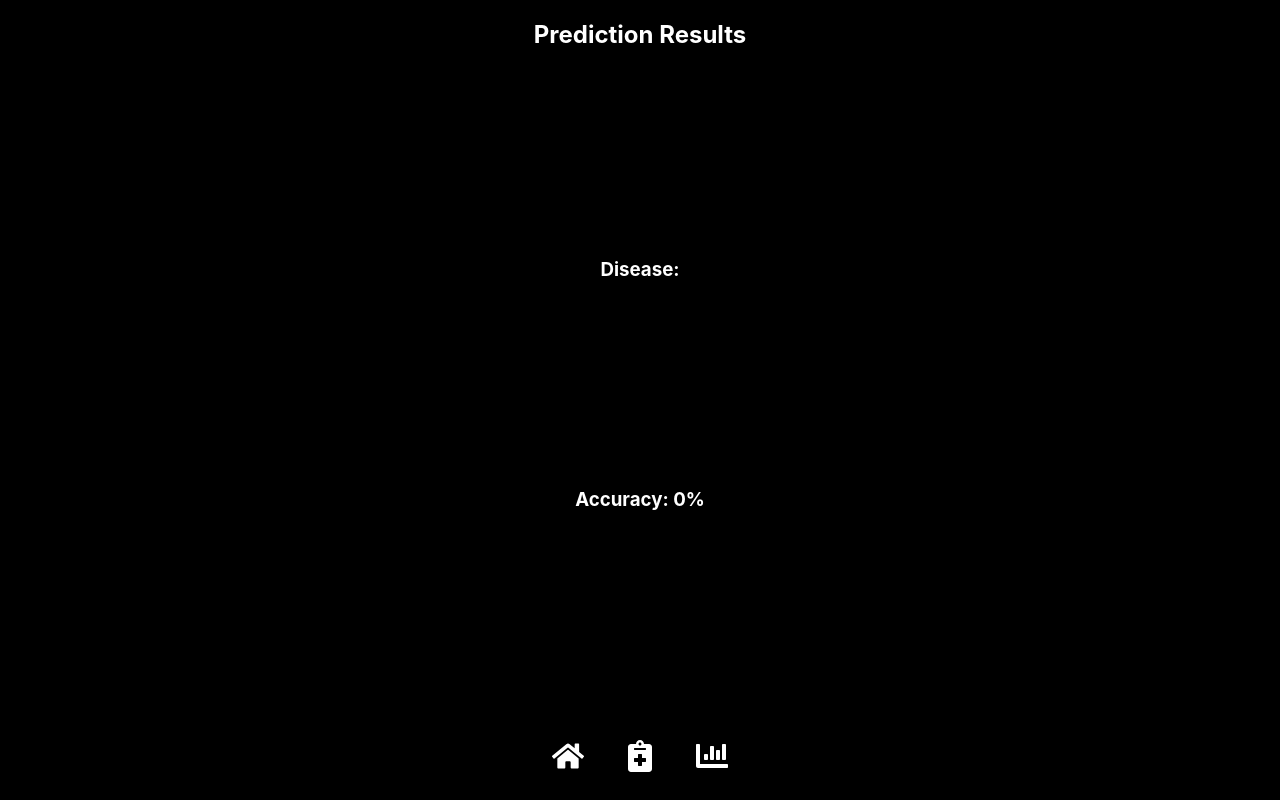
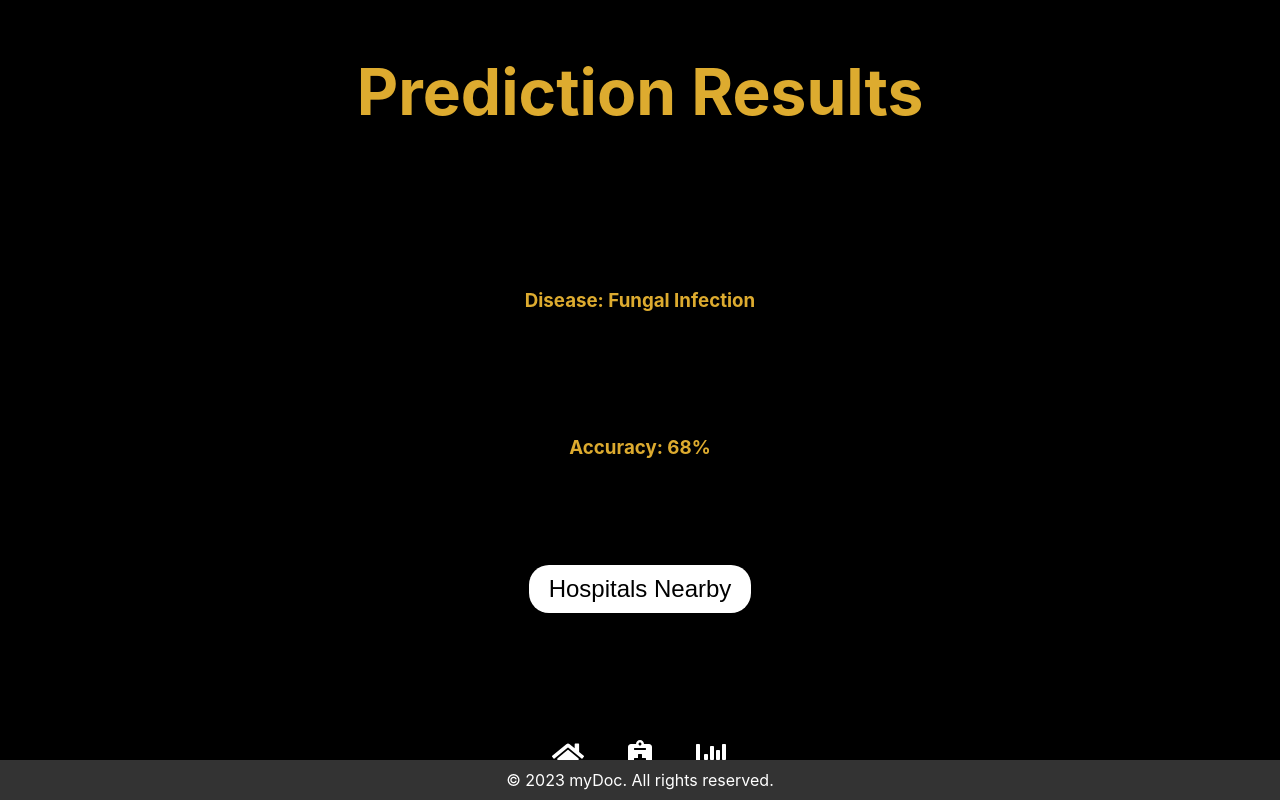
Before and after one commit to RaunaqMalhotra/MyDoc, a React (Create React App) app in the folder frontend/: page /results in a window 1280 px wide. Built offline with nearby package versions, Linux system fonts and the light colour scheme; no server answers.

Commit message:
fix results page

```diff
--- a/frontend/src/Map/Map.jsx
+++ b/frontend/src/Map/Map.jsx
@@ -28,7 +28,7 @@ const Map = () => {
                 location: currentLocation,
                 radius: '5000',
                 type: ['hospital'],
-                keyword: "heart"
+                keyword: "infection"
             };
 
             const service = new window.google.maps.places.PlacesService(mapRef.current);
--- a/frontend/src/Results/Results.css
+++ b/frontend/src/Results/Results.css
@@ -1,12 +1,17 @@
 .results-container {
     background-color: black;
     color: white;
+    animation: color-transition 10s infinite;
     display: flex;
     flex-direction: column;
     align-items: center;
     justify-content: space-between;
     min-height: 100vh;
   }
+
+.results-title {
+    font-size: 5vw;
+}
 
   .navbar {
     width: 100%;
--- a/frontend/src/Results/Results.jsx
+++ b/frontend/src/Results/Results.jsx
@@ -9,25 +9,25 @@ const Results = (props) => {
     accuracy: 0,
   });
 
-  useEffect(() => {
-    fetch('http://localhost:9000/predict', {
-      method: 'POST',
-      headers: {
-        'Content-Type': 'application/json'
-      },
-      body: JSON.stringify({
-        symptoms: props.symptoms,
-      }),
-    })
-    .then(response => response.json())
-    .then(data => {
-        console.log(data);
-      setResult({
-        disease: data.disease,
-        accuracy: data.accuracy,
-      });
-    });
-  }, [props.symptoms]);
+  // useEffect(() => {
+  //   fetch('http://localhost:9000/predict', {
+  //     method: 'POST',
+  //     headers: {
+  //       'Content-Type': 'application/json'
+  //     },
+  //     body: JSON.stringify({
+  //       symptoms: props.symptoms,
+  //     }),
+  //   })
+  //   .then(response => response.json())
+  //   .then(data => {
+  //       console.log(data);
+  //     setResult({
+  //       disease: data.disease,
+  //       accuracy: data.accuracy,
+  //     });
+  //   });
+  // }, [props.symptoms]);
 
 
   const navigate = useNavigate();
@@ -35,11 +35,12 @@ const Results = (props) => {
   return (
     <div className="results-container">
 
-        <h2>Prediction Results</h2>
-        <h3>Disease: {result.disease}</h3>
-        <h3>Accuracy: {Math.round(result.accuracy * 100)}%</h3>
+        <h2 className="results-title">Prediction Results</h2>
+        <h3>Disease: Fungal Infection</h3>
+        <h3>Accuracy: 68%</h3>
+        <Link to='/map'><button className="home-button"> Hospitals Nearby </button></Link>
         <Navigation />
-        <footer />
+        <footer className='footer'>© 2023 myDoc. All rights reserved.</footer>
     </div>
   );
 }
--- a/frontend/src/Symptoms/Symptoms.jsx
+++ b/frontend/src/Symptoms/Symptoms.jsx
@@ -92,7 +92,7 @@ function Symptoms() {
           <select name='duration' value={formState.duration} onChange={handleChange}>
             <option value=''>Select...</option>
             <option value='1_day'>1 day</option>
-            <option value='1_day'>2-6 days</option>
+            <option value='2-6_day'>2-6 days</option>
             <option value='1_week'>1 week</option>
             <option value='1_month'>1 month</option>
             <option value='1_month'>1 month +</option>
```
